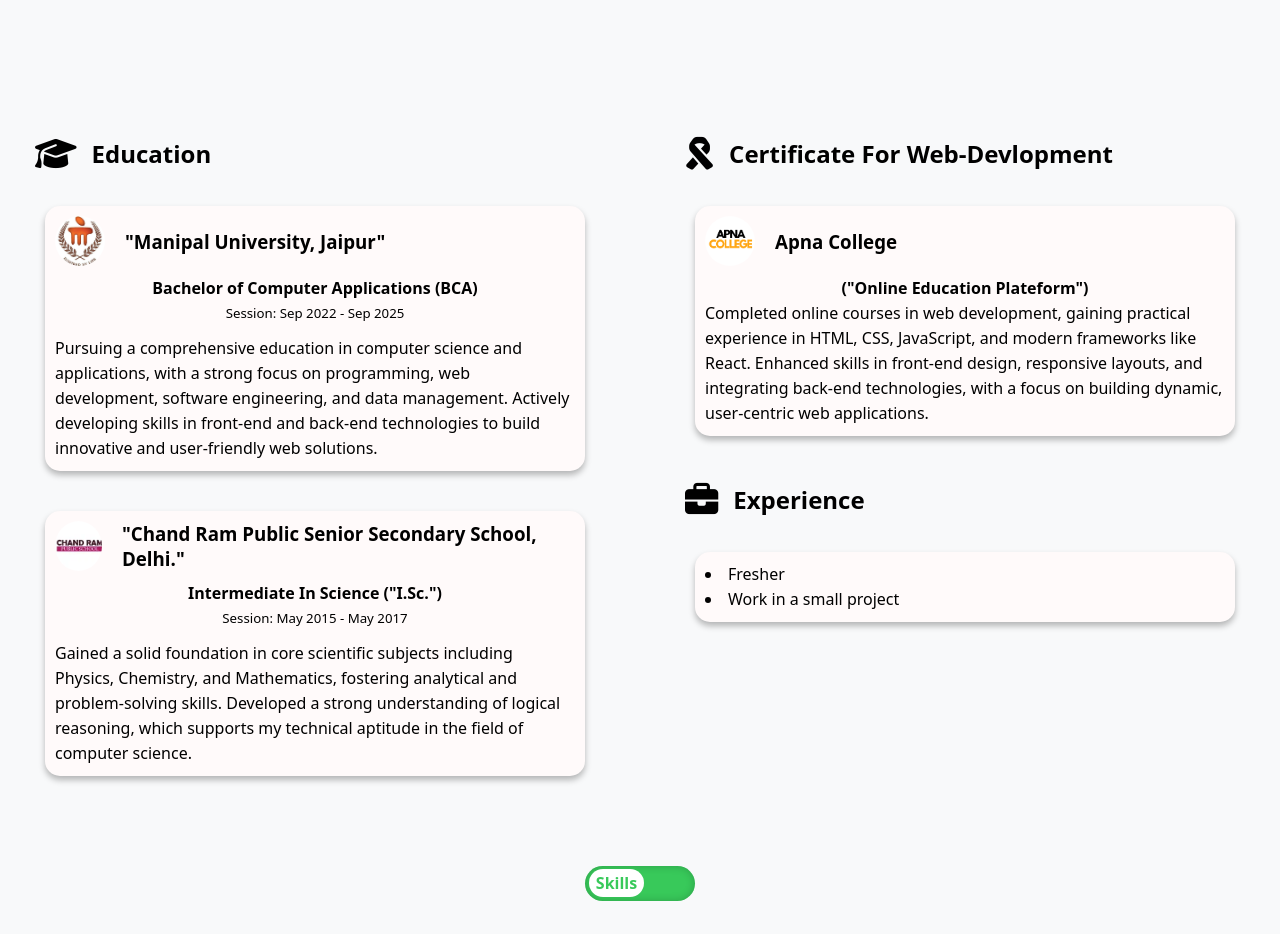
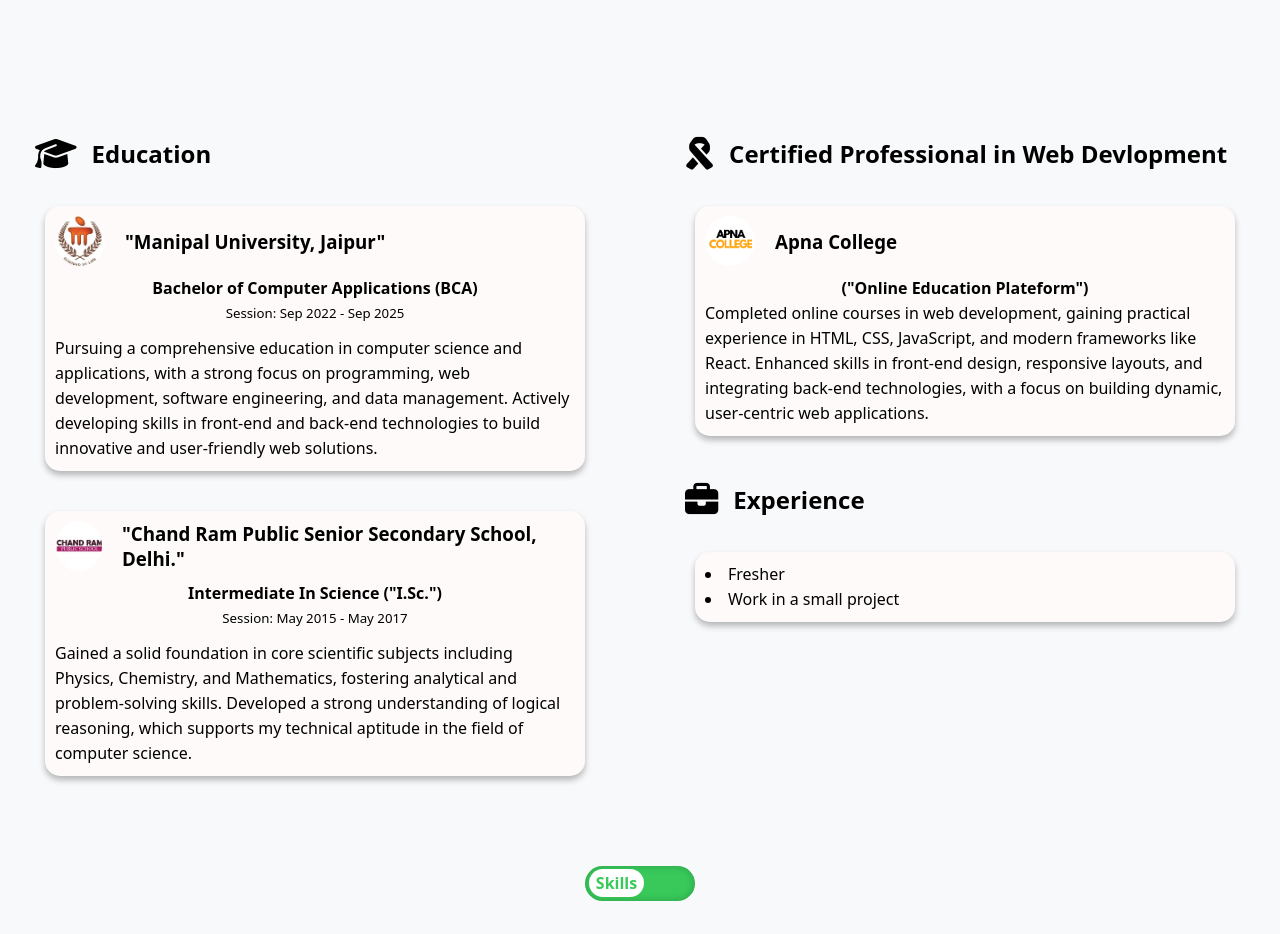
Before and after one commit to WasifZafar/My-Portfolio, a plain HTML site: page index.html in a window 1280 px wide. Shown: the part 1500-2434 px from the top of the page. Drawn offline with nearby package versions, Linux system fonts and the light colour scheme.

Commit message:
Update index.html
small changes in h2 tag

```diff
--- a/index.html
+++ b/index.html
@@ -194,7 +194,7 @@
           <div class="education">
             <div class="highlight">
               <div class="line3"><i class="fa-solid fa-ribbon"></i></div>
-              <h2>Certificate For Web-Devlopment</h2>
+              <h2>Certified Professional in Web Devlopment</h2>
             </div>
             <div class="education-content">
               <div class="education-logo"> <div class="edu logo-p3 "></div><h3>Apna College</h3></div>
```
